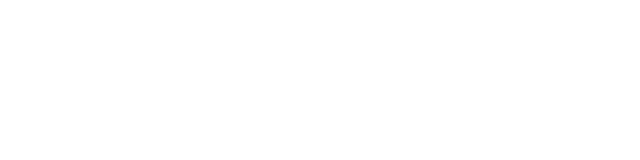
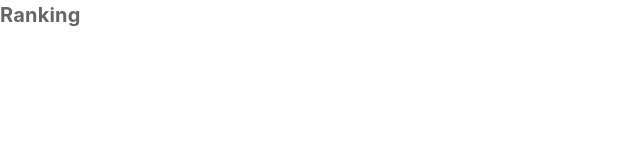
Before and after one commit to minr2kb/2022-sbu-hackathon, a React (Create React App) app: page /ranking in a window 1280 px wide. Before the commit this address had no page. Shown: the top 160 px of the page, without its empty margins (0-640 px from the left). Built offline with nearby package versions, Linux system fonts and the light colour scheme.

Commit message:
Create, Ranking page

```diff
--- a/src/App.jsx
+++ b/src/App.jsx
@@ -1,6 +1,9 @@
 import { BrowserRouter, Routes, Route } from "react-router-dom";
 import Home from "./pages/home/Home";
 import MyPage from "./pages/mypage/MyPage";
+import Ranking from "./pages/ranking/Ranking";
+
+const Layout = () => {};
 
 function App() {
 	return (
@@ -8,6 +11,7 @@
 			<Routes>
 				<Route index path="/" element={<Home />} />
 				<Route index path="/user" element={<MyPage />} />
+				<Route index path="/ranking" element={<Ranking />} />
 				{/* <Route path="/request/:reqId" element={<RequestDetail />} /> */}
 				{/* <Route path="*" element={<NotFound />} /> */}
 			</Routes>
--- /dev/null
+++ b/src/pages/ranking/Ranking.jsx
@@ -0,0 +1,7 @@
+import React from "react";
+
+const Ranking = () => {
+	return <div>Ranking</div>;
+};
+
+export default Ranking;
```
